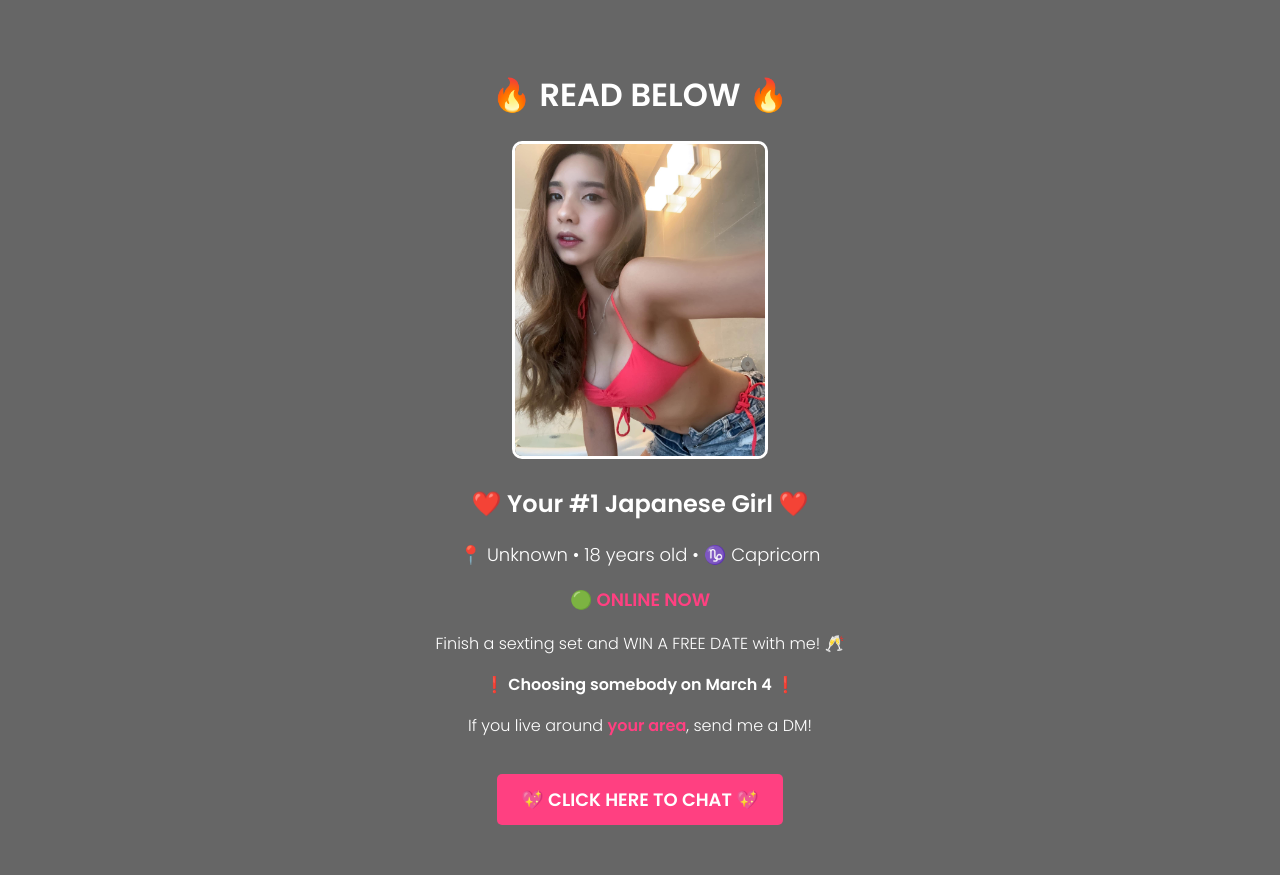
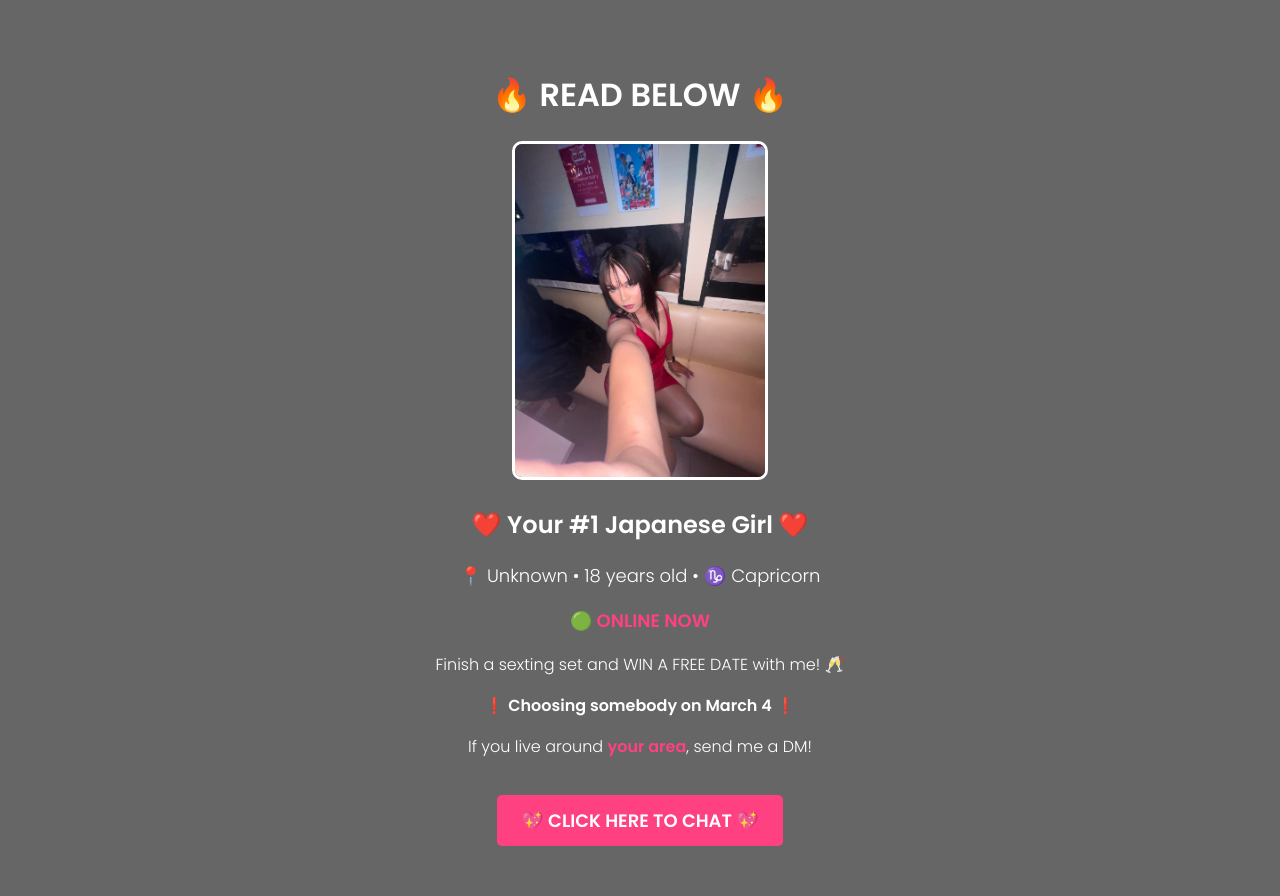
Before and after one commit to kenzoryle/mxrxg, a plain HTML site: page index.html in a window 1280 px wide. Before the commit the page ends 875 px from the top, so only its background shows below. Drawn offline with Linux system fonts and the light colour scheme; no server answers.

Commit message:
Update index.html

```diff
--- a/index.html
+++ b/index.html
@@ -65,7 +65,7 @@
     <div class="overlay"></div>
     <div class="container">
         <h1>🔥 READ BELOW 🔥</h1>
-        <img src="mearie.jpg" alt="Profile Image" class="profile-img">
+        <img src="julia.jpg" alt="Profile Image" class="profile-img">
         <h2>❤️ Your #1 Japanese Girl ❤️</h2>
         <p class="info">📍 <span id="location">Finding your location...</span> • 18 years old • ♑ Capricorn</p>
         <p class="info"><span class="highlight">🟢 ONLINE NOW</span></p>
```
